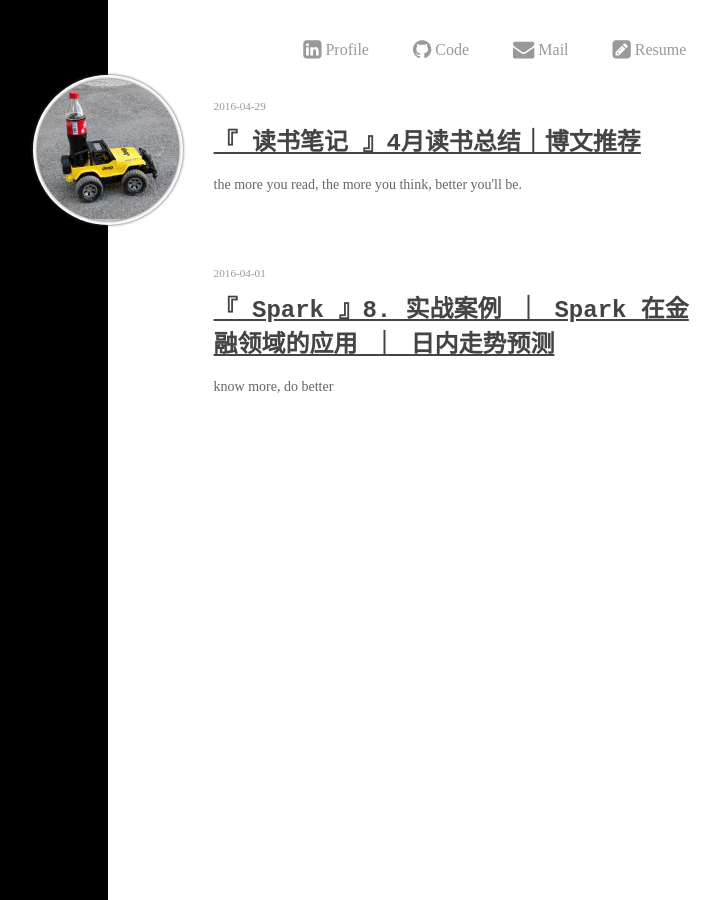
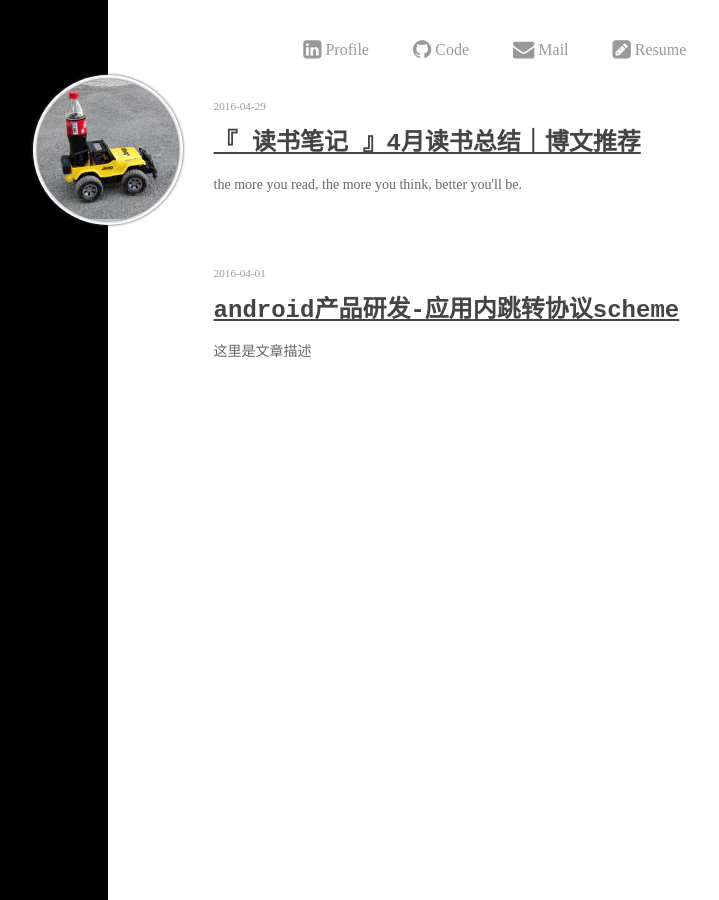
Before and after one commit to xiaozhucdj/xiaozhucdj.github.io, a Jekyll site: the page built from index.html, in a window 1280 px wide. Shown: the whole page, without its empty margins (276-995 px from the left). Built offline with Jekyll 4.4.1, drawn with Linux system fonts in a browser that asks for light colours; the list of posts is cut into pages by our own code; part of the change alters nothing that is shown.

Commit message:
添加测试文章

````diff
--- a/_posts/python/2016-04-01-spark-in-finance-and-investing.md
+++ b/_posts/python/2016-04-01-spark-in-finance-and-investing.md
@@ -1,259 +1,271 @@
 ---
 layout: post
 published: true
-title: 『 Spark 』8. 实战案例 ｜ Spark 在金融领域的应用 ｜ 日内走势预测
-description: know more, do better
+title: android产品研发-应用内跳转协议scheme
+description: 这里是文章描述
 ---
 
-## 写在前面
+在讲解应用内跳转协议之前我们先讲解一下H5与Native相互跳转的相关知识点。现在越来越多的App采用了Native + H5方式开发，其中Native与H5页面如何交互？google提供了一个公共的方式：js与native互调，即js可以调用Native方法，Native同样也可以调用js方法；
 
-本系列是综合了自己在学习spark过程中的理解记录 ＋ 对参考文章中的一些理解 ＋ 个人实践spark过程中的一些心得而来。写这样一个系列仅仅是为了梳理个人学习spark的笔记记录，所以一切以能够理解为主，没有必要的细节就不会记录了，而且文中有时候会出现英文原版文档，只要不影响理解，都不翻译了。若想深入了解，最好阅读参考文章和官方文档。
+**但是这种交互方式存在着不少问题：**
+1、Java 调用 js 里面的函数、效率并不是很高、估计要200ms左右吧、做交互性很强的事情、这种速度很难让人接受、而js去调Java的方法、速度很快、50ms左右、所以尽量用js调用Java方法
+2、Java 调用 js 的函数、没有返回值、调用了就控制不到了
+3、Js 调用 Java 的方法、返回值如果是字符串、你会发现这个字符串是 native 的、转成 locale 的才能正常使用、使用 toLocaleString() 函数就可以了、不过这个函数的速度并不快、转化的字符串如果很多、将会很耗费时间
+4、网页中尽量不要使用jQuery、执行起来需要5-6秒、最好使用原生的js写业务脚本、以提升加载速度、改善用户体验
+5、android4.2以下的系统存在着webview的js对象注入漏洞...（不清楚的可以google）
 
-其次，本系列是基于目前最新的 spark 1.6.0 系列开始的，spark 目前的更新速度很快，记录一下版本好还是必要的。
-最后，如果各位觉得内容有误，欢迎留言备注，所有留言 24 小时内必定回复，非常感谢。
-Tips: 如果插图看起来不明显，可以：1. 放大网页；2. 新标签中打开图片，查看原图哦。
+基于这种种的原因，我们并未采用这种方式用于Native与webview交互，而是采用scheme + cookie的方式；
+
+这里的scheme是一种页面内跳转协议，主要用于支持一下几种场景：
+
+- 服务器下发跳转路径，客户端根据服务器下发跳转路径跳转相应的页面；
+
+- H5页面点击锚点，根据锚点具体跳转路径App端跳转具体的页面；
+
+- App端收到服务器端下发的PUSH通知栏消息，根据消息的点击跳转路径跳转相关页面
+
+下面我将简单介绍一下scheme的基本概念以及以上三种场景下scheme的具体应用。
+
+## URL scheme 概述
+
+### URL scheme 的作用
+
+客户端应用可以向操作系统注册一个 URL scheme，该 scheme 用于从浏览器或其他应用中启动本应用。通过指定的 URL 字段，可以让应用在被调起后直接打开某些特定页面，比如车辆详情页、订单详情页、消息通知页、促销广告页等等。也可以执行某些指定动作，如订单支付等。也可以在应用内通过 html 页来直接调用显示 app 内的某个页面。
+
+### URL scheme 的格式
+
+客户端自定义的 URL 作为从一个应用调用另一个的基础，遵循 RFC 1808 (Relative Uniform Resource Locators) 标准。这跟我们常见的网页内容 URL 格式一样。
+
+一个普通的 URL 分为几个部分，`scheme`、`host`、`relativePath`、`query`。
+
+比如：`http://www.baidu.com/s?rsv_bp=1&rsv_spt=1&wd=NSurl&inputT=2709`，这个URL中，`scheme` 为 `http`，`host` 为 `www.baidu.com`，`relativePath` 为 `/s`，`query` 为 `rsv_bp=1&rsv_spt=1&wd=NSurl&inputT=2709`。
+
+一个应用中使用的 URL 例子（该 URL 会调起车辆详情页）：`uumobile://mobile/carDetail?car_id=123456`，其中 `scheme` 为 `uumobile`，`host` 为 `mobile`，`relativePath` 为 `/carDetail`，`query` 为 `car_id=123456`。
 
 
-## 1. 同花顺收费版之走势预测
+###Scheme定义Activity
+1）在androidmanifest.xml中定义scheme
 
-2014年后半年开始，国内 A 股市场可谓是热火朝天啊，路上的人谈的都是股票。小弟虽然就职金融互联网公司，但之前从来没有买过股票，但每天听着别人又赚了几套房几辆车，那叫一个心痒痒啊，那感觉，就跟一个出浴美女和你共处一室，但你却要死忍住不去掀开浴巾一样。终于，小弟还是"犯了全天下男人都会犯的错误"，还是在 2015.03.19 那天入市了，还记得自己的第一次是献给了一支叫 `天建集团` 的股票，好像当天还赚了一两百块吧，当时心情那叫一个激动，下班了第一时间就打电话给娘亲了。
+```
+<!-- scheme协议 -->
+        <activity
+            android:name=".UI.translate.NativeAppActivity"
+            android:label="@string/app_name">
 
-哦，似乎有点扯得远了。言归正传，当时自己为了投资更方便，就花了将近 300 大洋买了同花顺的 level 2 版，里面有个功能，叫做 `形态预测`。具体就是，根据所有股票的历史行情，看看当前股票的未来一段时间的走势分布。下面是一个截图：
+            <!-- 要想在别的App上能成功调起App，必须添加intent过滤器 -->
+            <intent-filter>
 
-![spark-in-finance-1.jpg](../images/spark-in-finance-1.jpg)
+                <!-- 协议部分，随便设置 -->
+                <data android:scheme="uumobile" />
+                <!-- 下面这几行也必须得设置 -->
+                <category android:name="android.intent.category.DEFAULT" />
+                <category android:name="android.intent.category.BROWSABLE" />
 
-截图说明：颜色越深，概率越大，包括一组预测的 k 线走势。就像上面说的，上面的那支股票的预测结果是：未来3周收益大于 4.0% 的概率有 60%。amazing...
+                <action android:name="android.intent.action.VIEW" />
+            </intent-filter>
+        </activity>
+```
+这样我们便定义了能够接受scheme请求的activity实例，当网页或者是android代码发送这种规则scheme的请求的时候就能够吊起NativeAppActivity了。
 
-先不说这个预测准确度有多高，但首先这个思路不错，至少可以作为一个信号吧［当然一个稳健的投资策略肯定不能仅仅依赖于一个信号］
+2）当然就是实现NativeAppActivity
+
+```
+/**
+ * Created by admin
+ */
+public class NativeAppActivity extends Activity{
+    public String tag = "NativeAppActivity";
+    public Activity mContext = null;
+
+    public void onCreate(Bundle b)
+    {
+        super.onCreate(b);
+        mContext = this;
+        Uri uri = getIntent().getData();
+        if (uri != null)
+        {
+            List<String> pathSegments = uri.getPathSegments();
+            String uriQuery = uri.getQuery();
+            Intent intent；
+            if (pathSegments != null && pathSegments.size() > 0) {
+                // 解析SCHEME
+                if (someif) {
+                  dosomething();
+                }
+                else {
+                    // 若解析不到SCHEME，则关闭NativeAppActivity；
+                    finish();
+                }
+            } else {
+                finish();
+            }
+        } else {
+            finish();
+        }
+    }
+
+}
+```
+NativeAppActivity这个类中主要用于实现对scheme的解析，然后做出相应的动作，比如请求scheme跳转登录页面，我们可以这样定义
+
+```
+uumobile：//appname/gotoLogin
+```
+然后我们解析出scheme如果是这样的结构就跳转登录页面。。。
+
+这里简单说一下，我们可以通过Intent对象获取调用的scheme的host等信息
+
+```
+this.getIntent().getScheme();//获得Scheme名称
+this.getIntent().getDataString();//获得Uri全部路径
+```
+
+3）通过服务器下发跳转路径跳转相应页面
+
+```
+startActivity(new Intent(Intent.ACTION_VIEW, Uri.parse("uumobile://yongche/123123123")));
+```
+
+这里的"uumobile://yongche/123123123"就是服务器下发的跳转路径，当我们执行startActivity的时候就会调起NativeAppActivity，然后我们通过在NativeAppActivity解析scheme的内容，跳转相应的页面。
+
+4）通过在H5页面的锚点跳转相应的页面
+
+```
+@Override
+    public boolean shouldOverrideUrlLoading(WebView view, String url) {
+        //解析scheme
+        if (url.indexOf(H5Constant.SCHEME) != -1) {
+            try {
+                Uri uri = Uri.parse(url);
+                String[] urlSplit = url.split("\\?");
+                Map<String, String> queryMap = new HashMap<String, String>();
+                String h5Url = null;
+                if (urlSplit.length == 2) {
+                    queryMap = H5Constant.parseUriQuery(urlSplit[1]);
+                    h5Url = queryMap.get(H5Constant.MURL);
+                }
+                // 跳转NativeAppActivity解析
+                {
+                    // 若设置刷新，则刷新页面
+                    if (queryMap.containsKey(H5Constant.RELOADPRE) && "1".equals(queryMap.get(H5Constant.RELOADPRE))) {
+                        h5Fragment.isNeedFlushPreH5 = true;
+                    }
+                    Intent intent = new Intent(Intent.ACTION_VIEW, uri);
+                    h5Activity.startActivityForResult(intent, H5Constant.h5RequestCode);
+                }
+            } catch (Exception e) {
+                e.printStackTrace();
+            }
+            return true;
+        }
+        // 打电话
+        else if (url.indexOf("tel://") != -1) {
+            final String number = url.substring("tel://".length());
+            Config.callPhoneByNumber(h5Activity, number);
+            return true;
+        } else if (url.indexOf("tel:") != -1) {
+            final String number = url.substring("tel:".length());
+            Config.callPhoneByNumber(h5Activity, number);
+            return true;
+        }
+        // 其他跳转方式
+        else {
+            view.loadUrl(url);
+            //如果不需要其他对点击链接事件的处理返回true，否则返回false
+            return false;
+        }
+    }
+```
+可以发现我们为Webview设置了WebViewClient，并重写了WebViewClient的shouldOverrideUrlLoading方法，然后我们解析锚点的url，并根据解析的内容调起NativeAppActivity的scheme Activity，然后在NativeAppActivity中解析scheme的内容并跳转相应的页面。
+
+5）根据服务器下发通知栏消息，App跳转相应的页面
+
+```
+public class NotificationActivity extends Activity {
+
+    @Override
+    protected void onCreate(Bundle savedInstanceState) {
+        super.onCreate(savedInstanceState);
+        L.i("接收到通知点击事件...");
+        Intent realIntent = getIntent().getParcelableExtra(NotifeConstant.REAL_INTENT);
+        // 解析scheme并跳转
+        gotoRealScheme(this, realIntent);
+    }
 
 
-## 2. 形态选股
+    /**
+     * notification中跳转SCHEME，根据有效时间判断跳转URL地址
+     *  跳转之后更具网络请求判断用户当前状态
+     */
+    private void gotoRealScheme(Context context, Intent realIntent) {
+        if (realIntent == null || context == null) {
+            finish();
+            return;
+        }
+        try {
+            L.i("开始解析通知中的参数...");
+            long startShowTime = realIntent.getLongExtra(NotifeConstant.START_SHOW_TIME, 0);
+            // 有效期时间，单位:s（秒）
+            long validTime = realIntent.getLongExtra(NotifeConstant.VALID_TIME, 0);
+            long currentTime = System.currentTimeMillis();
+            String validActionUrl = realIntent.getStringExtra(NotifeConstant.VALID_ACTION_URL);
+            String invalidActionUrl = realIntent.getStringExtra(NotifeConstant.INVALID_ACTION_URL);
+            Intent schemeIntent;
+            L.i("开始根据URL构建Intent对象...");
+            if ((currentTime - startShowTime) / 1000L <= validTime) {
+                schemeIntent = H5Constant.buildSchemeFromUrl(validActionUrl);
+            } else {
+                schemeIntent = H5Constant.buildSchemeFromUrl(invalidActionUrl);
+            }
+            if (schemeIntent != null) {
+                // 设置当前页面为通知栏打开
+                Config.isNotificationOpen = true;
+                context.startActivity(schemeIntent);
+                finish();
+                //对通知栏点击事件统计
+                MobclickAgent.onEvent(context, UMCountConstant.PUSH_NOTIFICATION_CLICK);
+            } else {
+                finish();
+            }
+        } catch (Exception e) {
+            // 异常情况下退出当前Activity
+            finish();
+        }
+    }
+}
+```
+服务器下发的所有的通知都是先跳转这里的NotificationActivity，然后在这里执行跳转其他Activity的逻辑，而这里的H5Constant的buildSchemeFromUrl方法就是构造跳转页面Intent对象的，我们可以看一buildSchemeFromUrl方法的具体实现：
 
-同花顺这个功能，其实也挺实用的，因为本身在股票市场技术指标这个分类下面，就有形态选股这样一种指标。比如说，经常听财经频道主持人说的 [三阳开泰](http://baike.baidu.com/item/%E4%B8%89%E9%98%B3%E5%BC%80%E6%B3%B0/18751451)，[圆弧底](http://baike.baidu.com/view/1302521.htm) 什么的。
-
-## 3. 指数日内相似度
-
-今天，我们就来尝试一下，通过指数日内走势来进行宏观择时: 我们在早盘 11:00 时，使用当天上证指数的分时图，预测一下当天走势情况。
-
-原理如下：使用上证指数历史分时数据，计算历史上每天 09:30 到 11:00 的分时段走势与今天早盘 09:30 到 11:00 走势的相似度。我们认为，相似度越高，则今日 11:00 到 15:00 走势和 15:00 的收盘涨跌，与历史当日的走势和收盘涨跌有较大的相似度。
-
-结果预览，如下图所示哦：
-
-![spark-in-finance-2.jpg](../images/spark-in-finance-2.jpg)
+```
+/**
+     * 从scheme的url中构建出Intent，用于界面跳转
+     *
+     * @param url
+     * @return
+     */
+    public static Intent buildSchemeFromUrl(String url) {
+        if (url != null && url.indexOf(H5Constant.SCHEME) != -1) {
+            Uri uri = Uri.parse(url);
+            String[] urlSplit = url.split("\\?");
+            Map<String, String> queryMap = new HashMap<String, String>();
+            String h5Url = null;
+            if (urlSplit.length == 2) {
+                queryMap = H5Constant.parseUriQuery(urlSplit[1]);
+                h5Url = queryMap.get(H5Constant.MURL);
+            }
+            Intent intent = new Intent(Intent.ACTION_VIEW, uri);
+            if (!TextUtils.isEmpty(h5Url)) {
+                intent.putExtra(H5Constant.MURL, h5Url);
+            }
+            return intent;
+        }
+        return null;
+    }
+```
+这样我们就搞构造除了跳转NativeAppActivity的Intent对象，并将scheme字符串传递给了NativeAppActivity，这样在NativeAppActivity中就可以解析scheme字符串并执行相应的跳转逻辑了。
 
 
-## 4. spark 实现指数日内相似度
 
-同样，我们也用第三篇 [『 Spark 』3. spark 编程模式 ](../spark-programming-model) 讲到的三个步骤来实现这个简单的，但有实践意义的 spark 应用程序。
-
-备注：为了方便理解，我把这个例子精简过了，只用上证指数 6 年的分钟线数据，对应的相似度算法也是采用最简单的算法。但是不影响对整个应用框架的理解和扩展。
-
-### 4.1 加载数据集
-
-本文用到的数据集已经上传到百度云了，上传文件是一个压缩文件，解压缩后把整个文件夹上传到 hadoop 上就行了，文件夹里有 1505 个文件，文件名表示上证指数某日的分钟线行情，文件内容即为历史当日分钟线行情：
-
- ![spark-in-finance-3.jpg](../images/spark-in-finance-3.jpg)
-
-下载链接：[minute_bar.zip on baidu](http://pan.baidu.com/s/1jIvW4mU)
-
-下面，我们先创建 SparkContext，然后加载存放在 hdfs 上的数据。
-
-{% highlight python %}
-
-### 创建 sc
-try:
-    sc.stop()
-    sc = SparkContext(conf=sc_conf)
-except:
-    sc = SparkContext(conf=sc_conf)
-
-### 加载 hdfs 上的数据
-url = 'hdfs://10.21.208.21:8020/user/mercury/minute_bar'
-rdd_mkt_data = sc.wholeTextFiles(url, minPartitions=80) \
-                 .setName('index_minute_bar') \
-                 .cache()
-
-{% endhighlight %}
-
-### 4.2 处理数据
-
-- 指定要预测的分钟线
-
-{% highlight python %}
-
-### UDF 函数，从 rdd_mkt_data 获取某日历史分钟线行情数据
-def minute_bar_index(line_id):
-    line_data = rdd_mkt_data.filter(lambda x: line_id in x[0]).collect()
-    line = pd.DataFrame.from_dict(json.loads(line_data[0][1]))
-    line.sort(columns=['barTime'], ascending=True, inplace=True)
-    return line
-
-### 指定想要预测的线的 id，这里我们预测上证指数 2016.03.17 的分钟线
-target_line = '000001.ZICN-20160317'
-### 指定用于计算相似度的分钟线长度，这里我们用 90 个分钟 bar，
-### 即开盘 09:30 到 11:00 的分钟线
-minute_bar_length = 90
-minute_bar_length_share = sc.broadcast(minute_bar_length)
-target_line_mkt_data = minute_bar_index(target_line)
-target_line_share = sc.broadcast(target_line_mkt_data)
-
-{% endhighlight %}
-
-- 计算相似度
-
-{% highlight python %}
-
-### 相似度计算函数
-def cal_similarity(line):
-    """计算相似度
-    """
-    ### 使用 sklearn，pandas 来简化计算流程
-    import pandas as pd
-    import sklearn.preprocessing
-    scaler = sklearn.preprocessing.MinMaxScaler()
-
-    ### 通过广播变量获取预测的目标线和准备用来预测的分钟线长度
-    minute_length = minute_bar_length_share.value
-    target_line = target_line_share.value
-
-    ### 参数 line 的格式是： (line_id, line_data)
-    line_id, line_data = line
-
-    ### 获取 pandas dataframe 格式的某日分钟线行情
-    ticker, tradeDate = line_id[-25:-5].split('-')
-    line_data = pd.DataFrame.from_dict(json.loads(line_data))
-    line_data.sort(columns=['barTime'], ascending=True, inplace=True)
-
-    ### 每天有 240 条分钟线的 bar，我们用 前 minute_length 来计算相似度
-    line1 = list(target_line.ratio)[: minute_length]
-    line2 = list(line_data.ratio)[: minute_length]
-
-    tmp = pd.DataFrame()
-    tmp['first'], tmp['second'] = line1, line2
-    tmp['diff'] = tmp['first'] - tmp['second']
-    diff_square = sum(tmp['diff'] ** 2)
-
-    ### 返回格式：(分钟线id，该分钟线和目标线前 minute_length 个长度的相似度)
-    return (line_id[-25:-5], round(diff_square, 5))
-
-
-### spark 相似度计算代码
-rdd_similarity = rdd_mkt_data.map(cal_similarity)\
-                             .setName('rdd_similarity') \
-                             .cache()
-
-{% endhighlight %}
-
-
-### 4.3 结果展示
-
-- 获取相似度高的分钟线
-
-{% highlight python %}
-
-### UDF，从 rdd_mkt_data 里获取指定的多日分钟线数据
-def get_similary_line(similarity_data):
-    ### 获取原始相似的分钟线数据
-    rdd_lines = rdd_mkt_data.filter(
-        lambda x: x[0][-25:-5] in [i[0] for i in similarity_data]
-    ).collect()
-    ### 把原始分钟线数据转成 pandas dataframe 格式
-    similar_line = {
-        x[0][-25:-5]: pd.DataFrame.from_dict(json.loads(x[1]))
-    for x in rdd_lines
-    }
-    similar_line = {
-        x: similar_line[x].sort(columns=['barTime'], ascending=True)
-        for x in similar_line
-    }
-
-    return similar_line
-
-### 获取相似度最高的30日分钟线
-
-similarity_data = rdd_similarity.takeOrdered(30, key=lambda x: x[1])
-similar_line = get_similary_line(similarity_data)
-
-{% endhighlight %}
-
-- 根据相似分钟线绘制预测图
-
-{% highlight python %}
-
-def draw_similarity(target_line, minute_bar_length, similarity_data):
-    res = pd.DataFrame()
-
-    columns = []
-    for i in similarity_data:
-        line_id = i[0]
-        line_data = similar_line[line_id]
-        res[line_id] = line_data.ratio
-        if 'minute' not in res :
-            res['minute'] = line_data.barTime
-        columns.append(line_id)
-    res['fitting'] = res[columns].sum(axis=1) / len(columns)
-    res['target_line'] = target_line_mkt_data.ratio
-
-    ### plot
-
-    ax = res.plot(x='minute', y=columns, figsize=(20, 13),
-                  legend=False, title=u'Minute Bar Prediction')
-    res.plot(y=['target_line'], ax=ax, linewidth=5, style='.b')
-    res.plot(y=['fitting'], ax=ax, linewidth=4, style='-y')
-    ax.vlines(x=minute_bar_length, ymin=-0.02, ymax=0.02,
-              linestyles='dashed')
-    ax.set_axis_bgcolor('white')
-    ax.grid(color='gray', alpha=0.2, axis='y')
-
-    ### plot area
-    avg_line = res['fitting']
-    avg_line = list(avg_line)[minute_bar_length : ]
-    for line in columns:
-        predict_line = res[line]
-        predict_line = list(predict_line)[minute_bar_length : ]
-        ax.fill_between(range(minute_bar_length, 241), avg_line,
-                        predict_line, alpha=0.1, color='r')
-
-    return res, ax
-
-res, ax = draw_similarity(target_line, minute_bar_length, similarity_data)
-
-{% endhighlight %}
-
-![spark-in-finance-2.jpg](../images/spark-in-finance-2.jpg)
-
-## 5. Next
-
-这个例子还算 ok 吧，可是我每天都应用的投资策略的一部分啊，已经下血本了，各位还不打赏打赏吗？一转眼 spark 已经快要有十篇 blog 了，本来原计划第九篇是总结一些 spark 性能优化的 tips 的。可是前几天一个朋友突然问我是怎么开发 spark 应用程序的。我才恍然大悟，一下子写了这么多篇，都没有把搭建开发环境的经验写出来的呢。
-
-下一篇我就总结一下自己怎么搭建的一个 ipython + spark 的开发环境；不管各位有没有用过 ipython [notebook]，我都强烈推荐使用，使用它能打打提高你的开发效率和开发体验，你一定会爱上他的，相信我。
-
-
-## 6. 打开微信，扫一扫，点一点，棒棒的，^_^
-
-![wechat_pay_6-6.png](../images/wechat_pay_6-6.png)
-
-
-## 参考文章
-
-- [Spark SQL, DataFrames and Datasets Guide](http://spark.apache.org/docs/latest/sql-programming-guide.html#dataframes)
-- [Introducing DataFrames in Spark for Large Scale Data Science](https://databricks.com/blog/2015/02/17/introducing-dataframes-in-spark-for-large-scale-data-science.html)
-- [From Webinar Apache Spark 1.5: What is the difference between a DataFrame and a RDD?](https://forums.databricks.com/questions/7257/from-webinar-spark-dataframes-what-is-the-differen-1.html)
-- [用Apache Spark进行大数据处理——第二部分：Spark SQL](http://www.infoq.com/cn/articles/apache-spark-sql)
-- [An introduction to JSON support in Spark SQL](https://databricks.com/blog/2015/02/02/an-introduction-to-json-support-in-spark-sql.html)
-- [Spark新年福音：一个用于大规模数据科学的API——DataFrame](http://www.csdn.net/article/2015-02-18/2823997)
-- [An introduction to JSON support in Spark SQL](https://databricks.com/blog/2015/02/02/an-introduction-to-json-support-in-spark-sql.html)
-
-
-## 本系列文章链接
-
-- [『 Spark 』1. spark 简介 ](http://litaotao.github.io/introduction-to-spark)
-- [『 Spark 』2. spark 基本概念解析 ](http://litaotao.github.io/spark-questions-concepts)
-- [『 Spark 』3. spark 编程模式 ](http://litaotao.github.io/spark-programming-model)
-- [『 Spark 』4. spark 之 RDD ](http://litaotao.github.io/spark-what-is-rdd)
-- [『 Spark 』5. 这些年，你不能错过的 spark 学习资源 ](http://litaotao.github.io/spark-resouces-blogs-paper)
-- [『 Spark 』6. 深入研究 spark 运行原理之 job, stage, task](http://litaotao.github.io/deep-into-spark-exection-model)
-- [『 Spark 』7. 使用 Spark DataFrame 进行大数据分析](http://litaotao.github.io/spark-dataframe-introduction)
-- [『 Spark 』8. 实战案例 ｜ Spark 在金融领域的应用 ｜ 日内走势预测](http://litaotao.github.io/spark-in-finance-and-investing)
-- [『 Spark 』9. 搭建 IPython + Notebook + Spark 开发环境](http://litaotao.github.io/ipython-notebook-spark)
-- [『 Spark 』10. spark 应用程序性能优化｜12 个优化方法](http://litaotao.github.io/boost-spark-application-performance)
+**总结：**
+android中的scheme是一种非常好的实现机制，通过定义自己的scheme协议，可以非常方便跳转app中的各个页面；
+通过scheme协议，服务器可以定制化告诉App跳转那个页面，可以通过通知栏消息定制化跳转页面，可以通过H5页面跳转页面等。
````
